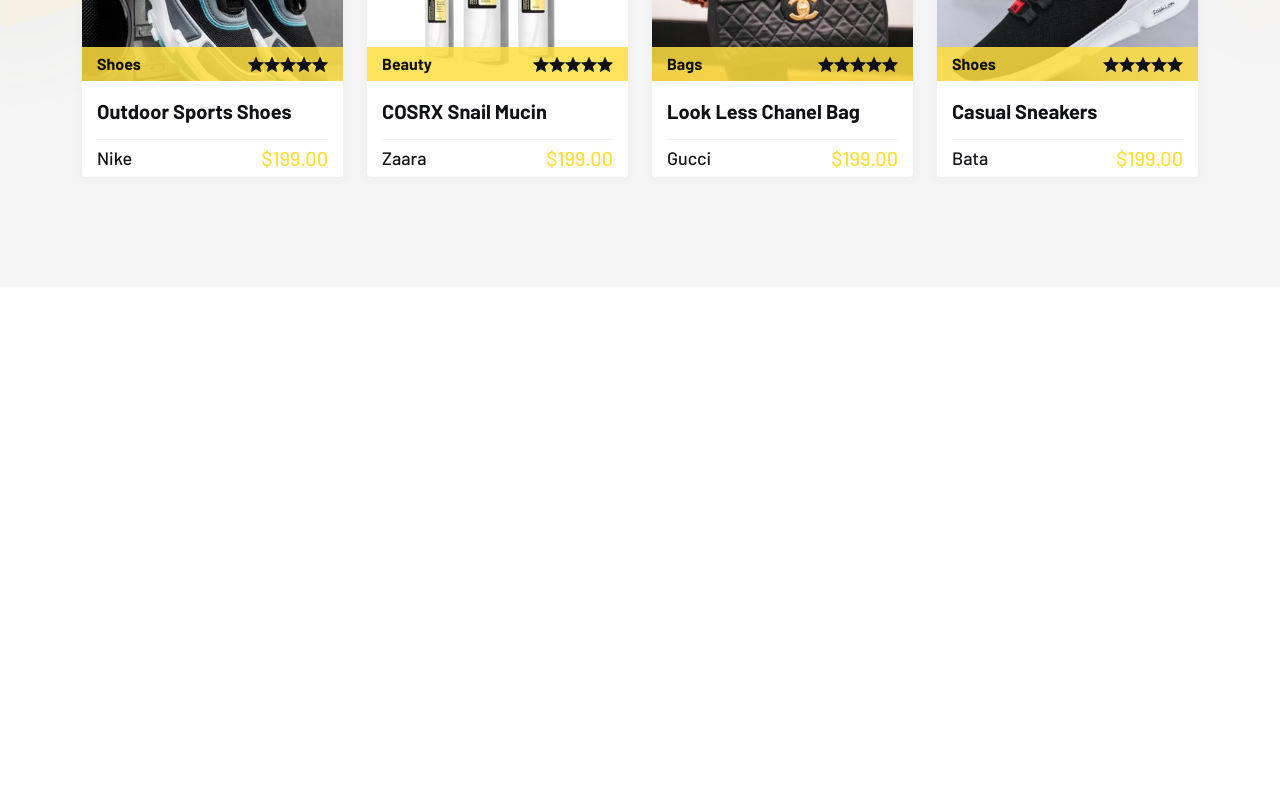
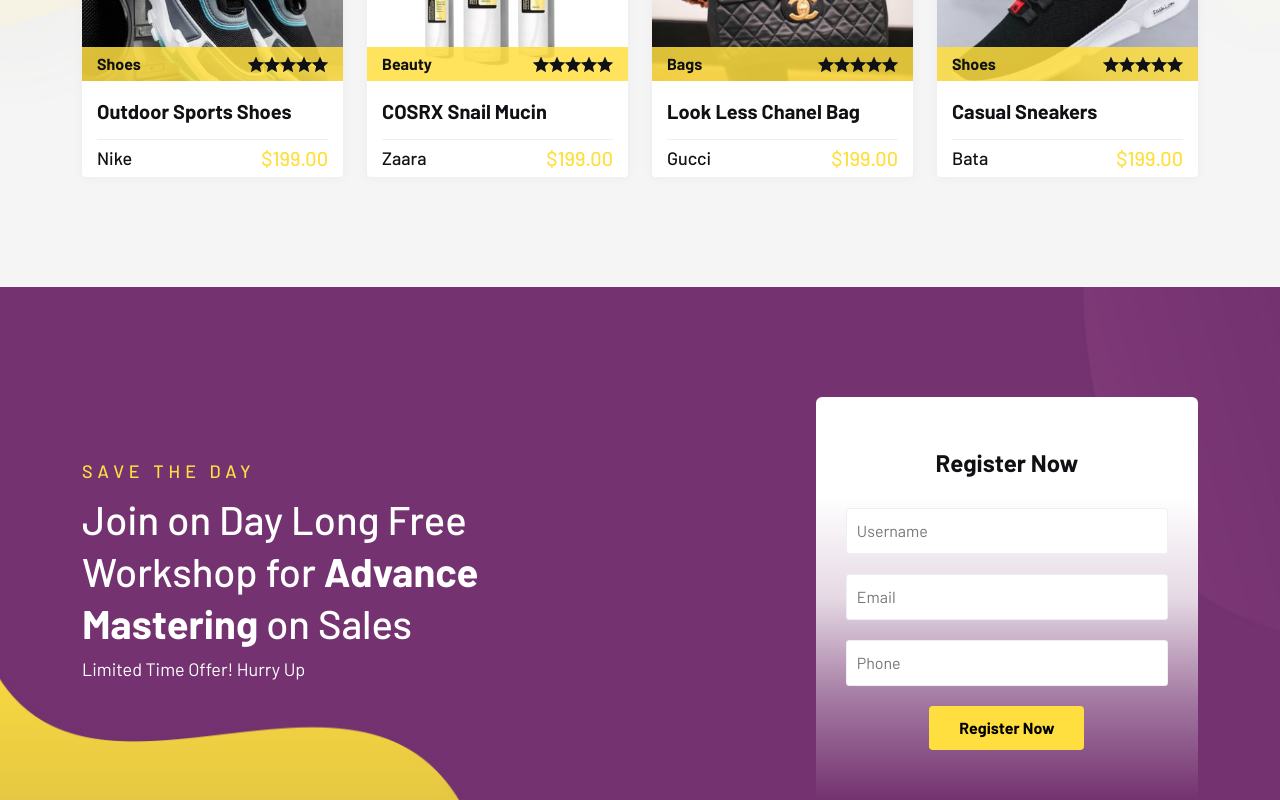
Before and after one commit to ReziMi/ecommerce-website, a React (Vite) app: page / in a window 1280 px wide. Shown: the part 2438-3238 px from the top of the page. Before the commit the page ends 2725 px from the top, so only its background shows below. Built offline with nearby package versions, Linux system fonts and the light colour scheme.

Commit message:
registration section added

```diff
--- a/src/home/Home.jsx
+++ b/src/home/Home.jsx
@@ -2,6 +2,7 @@
 import Banner from "./Banner";
 import HomeCategory from "./HomeCategory";
 import CategoryShowCase from "./CategoryShowCase";
+import Register from "./Register";
 
 function Home() {
   return (
@@ -9,6 +10,7 @@
       <Banner />
       <HomeCategory />
       <CategoryShowCase/>
+      <Register/>
     </div>
   );
 }
--- /dev/null
+++ b/src/home/Register.jsx
@@ -0,0 +1,38 @@
+import React from 'react';
+const subTitle = "Save The Day";
+
+
+const desc = "Limited Time Offer! Hurry Up"
+
+function Register() {
+  return (
+    <section className='register-section padding-tb pb-0'>
+        <div className="container">
+            <div className='row g-4 row-cols-lg-2 row-cols-1 align-items-center'>
+                <div className='col'>
+                    <div className='section-header'>
+                        <span className='subtitle'>{subTitle}</span>
+                        <h2 className='title'>Join on Day Long Free Workshop for <b>Advance <span>Mastering</span></b> on Sales </h2>
+                        <p>{desc}</p>
+                    </div>
+                </div>
+                <div className='col'>
+                    <div className='section-wrapper'>
+                        <h4>Register Now</h4>
+                        <form className='register-form'>
+                            <input type="text" name='name' placeholder='Username' className='reg-input'/>
+                            <input type="email" name='email' placeholder='Email' className='reg-input'/>
+                            <input type="number" name='number' placeholder='Phone' className='reg-input'/>
+                            <button type='submit' className='lab-btn'>
+                                Register Now
+                            </button>
+                        </form>
+                    </div>
+                </div>
+            </div>
+        </div>
+    </section>
+  )
+}
+
+export default Register
```
